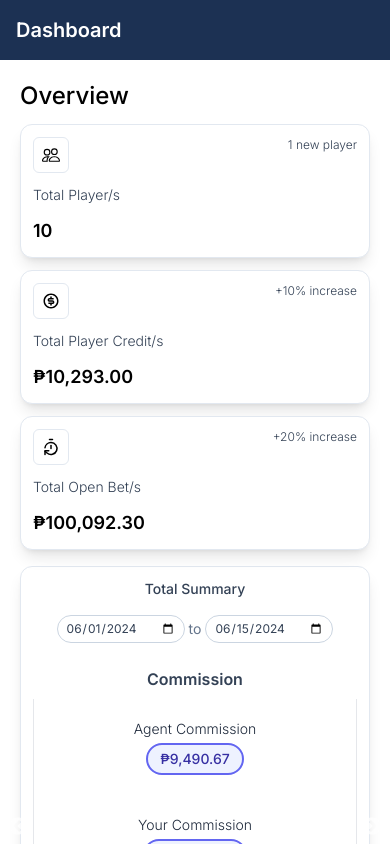
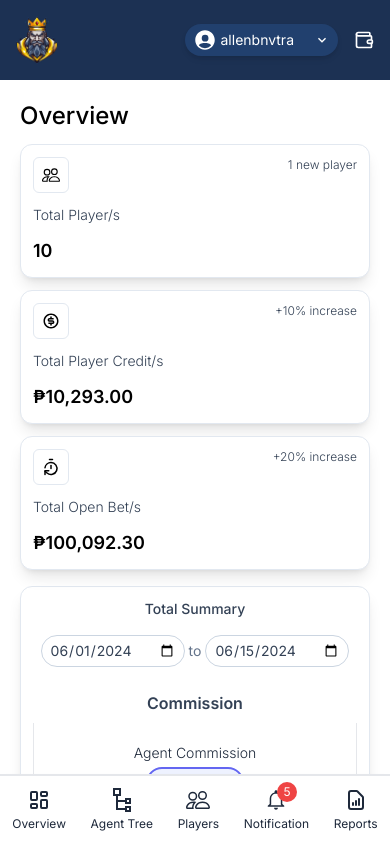
Before and after one commit to allenbnvtra/betsite, a Next.js app: page /overview in a window 390 px wide. Shown: the top 844 px of the page. Built offline with nearby package versions, Linux system fonts and the light colour scheme.

Commit message:
mobile bottom nav not yet done

```diff
--- a/src/app/(root)/layout.jsx
+++ b/src/app/(root)/layout.jsx
@@ -1,4 +1,5 @@
 import Header from '@/components/ui/Header/Header';
+import MobileNav from '@/components/ui/MobileNav/MobileNav';
 import Sidebar from '@/components/ui/Sidebar/Sidebar';
 
 export default function RootLayout({ children }) {
@@ -8,6 +9,7 @@ export default function RootLayout({ children }) {
       <section className="w-full">
         <Header />
         <div className="p-5">{children}</div>
+        <MobileNav />
       </section>
     </main>
   );
--- a/src/components/ui/Header/Header.jsx
+++ b/src/components/ui/Header/Header.jsx
@@ -7,9 +7,12 @@ import { IoMdNotificationsOutline } from 'react-icons/io';
 import { MdOutlinePersonAddAlt } from 'react-icons/md';
 import { IoPersonCircleSharp } from 'react-icons/io5';
 import { MdOutlineKeyboardArrowDown } from 'react-icons/md';
+import { LuWallet } from 'react-icons/lu';
 import AddPlayerModal from '../Modal/AddPlayerModal';
 import TransferPoints from '../Modal/TransferPoints';
 import NotificationDropdown from './NotificationDropdown';
+import Image from 'next/image';
+import Link from 'next/link';
 
 const Header = () => {
   const [isAddPersonModalOpen, setIsAddPersonModalOpen] = useState(false);
@@ -36,10 +39,13 @@ const Header = () => {
   return (
     <header className="sticky top-0 z-[1000] bg-[#1c3153]">
       <div className="flex w-full items-center justify-between p-4 text-white">
-        <h1 className="text-xl font-semibold">Dashboard</h1>
+        <h1 className="hidden text-xl font-semibold sm:block">Dashboard</h1>
+        <Link className="sm:hidden" href="/overview">
+          <Image src="/images/king.png" height={42} width={42} alt="" />
+        </Link>
 
-        <div className="hidden items-center gap-4 xs:flex">
-          <div className="flex items-center gap-5 text-2xl">
+        <div className="flex items-center gap-4">
+          <div className="hidden items-center gap-5 text-2xl sm:flex">
             <MdOutlinePersonAddAlt
               className="cursor-pointer"
               onClick={toggleAddPersonModal}
@@ -79,6 +85,10 @@ const Header = () => {
               </div>
             )}
           </div>
+
+          <div className="cursor-pointer text-xl sm:hidden">
+            <LuWallet />
+          </div>
         </div>
       </div>
 
--- /dev/null
+++ b/src/components/ui/MobileNav/MobileNav.jsx
@@ -0,0 +1,44 @@
+import { mobileNav } from '@/constants';
+import Link from 'next/link';
+import React from 'react';
+
+const MobileNav = () => {
+  return (
+    <div className="sticky bottom-0 left-0 right-0 border-t-2 bg-white shadow-md md:hidden">
+      <nav>
+        <div className="flex justify-around py-3 text-slate-800">
+          {mobileNav.map(
+            ({ label, route, icon, sublinks, notificationCount }) => (
+              <div
+                key={label}
+                className="relative flex flex-col items-center justify-center"
+              >
+                {route ? (
+                  <Link
+                    className="flex flex-col items-center justify-center gap-1"
+                    href={route}
+                  >
+                    <p className="text-2xl">{icon}</p>
+                    <p className="text-xs">{label}</p>
+                  </Link>
+                ) : (
+                  <div className="flex flex-col items-center justify-center gap-1">
+                    <p className="text-2xl">{icon}</p>
+                    <p className="text-xs">{label}</p>
+                  </div>
+                )}
+                {notificationCount !== undefined && notificationCount > 0 && (
+                  <span className="absolute right-0 top-[-10px] mr-3 mt-1 flex h-5 w-5 items-center justify-center rounded-full bg-red-500 text-xs text-white">
+                    {notificationCount}
+                  </span>
+                )}
+              </div>
+            ),
+          )}
+        </div>
+      </nav>
+    </div>
+  );
+};
+
+export default MobileNav;
--- a/src/components/ui/Overview/Calendar.jsx
+++ b/src/components/ui/Overview/Calendar.jsx
@@ -60,7 +60,7 @@ const Calendar = () => {
           value={startDate}
           onChange={handleStartDateChange}
           placeholder="Start Date"
-          className="rounded-full border border-slate-300 px-2 py-1 text-xs"
+          className="rounded-full border border-slate-300 px-2 py-1 text-sm"
         />
         <span className="text-slate-500">to</span>
         <input
@@ -70,7 +70,7 @@ const Calendar = () => {
           value={endDate}
           onChange={handleEndDateChange}
           placeholder="End Date"
-          className="rounded-full border border-slate-300 px-2 py-1 text-xs"
+          className="rounded-full border border-slate-300 px-2 py-1 text-sm"
         />
       </div>
     </div>
--- a/src/constants/index.js
+++ b/src/constants/index.js
@@ -2,6 +2,7 @@ import { TbLayoutDashboard } from 'react-icons/tb';
 import { BsPeople } from 'react-icons/bs';
 import { HiOutlineDocumentReport } from 'react-icons/hi';
 import { GrTree } from 'react-icons/gr';
+import { IoMdNotificationsOutline } from 'react-icons/io';
 
 export const sidebarLinks = [
   {
@@ -27,6 +28,57 @@ export const sidebarLinks = [
         route: '/players/blocked',
       },
     ],
+  },
+  {
+    icon: <HiOutlineDocumentReport />,
+    label: 'Reports',
+    sublinks: [
+      {
+        label: 'General',
+        route: '/reports/',
+      },
+      {
+        label: 'Transactions',
+        route: '/reports/transactions',
+      },
+      {
+        label: 'Bets',
+        route: '/reports/bets',
+      },
+    ],
+  },
+];
+
+export const mobileNav = [
+  {
+    icon: <TbLayoutDashboard />,
+    label: 'Overview',
+    route: '/overview',
+  },
+  {
+    icon: <GrTree />,
+    label: 'Agent Tree',
+    route: '/agent-tree',
+  },
+  {
+    icon: <BsPeople />,
+    label: 'Players',
+    sublinks: [
+      {
+        label: 'Active Players',
+        route: '/players/active',
+      },
+      {
+        label: 'Blocked Players',
+        route: '/players/blocked',
+      },
+    ],
+  },
+  {
+    icon: <IoMdNotificationsOutline />,
+    label: 'Notification',
+    route: '/notification',
+    notificationCount: 5,
   },
   {
     icon: <HiOutlineDocumentReport />,
--- a/tailwind.config.js
+++ b/tailwind.config.js
@@ -10,8 +10,8 @@ module.exports = {
     screens: {
       xs: '500px',
       sm: '600px',
-      md: '1024px',
-      lg: '1280px',
+      md: '840px',
+      lg: '1180px',
       xl: '1280px',
     },
   },
```
